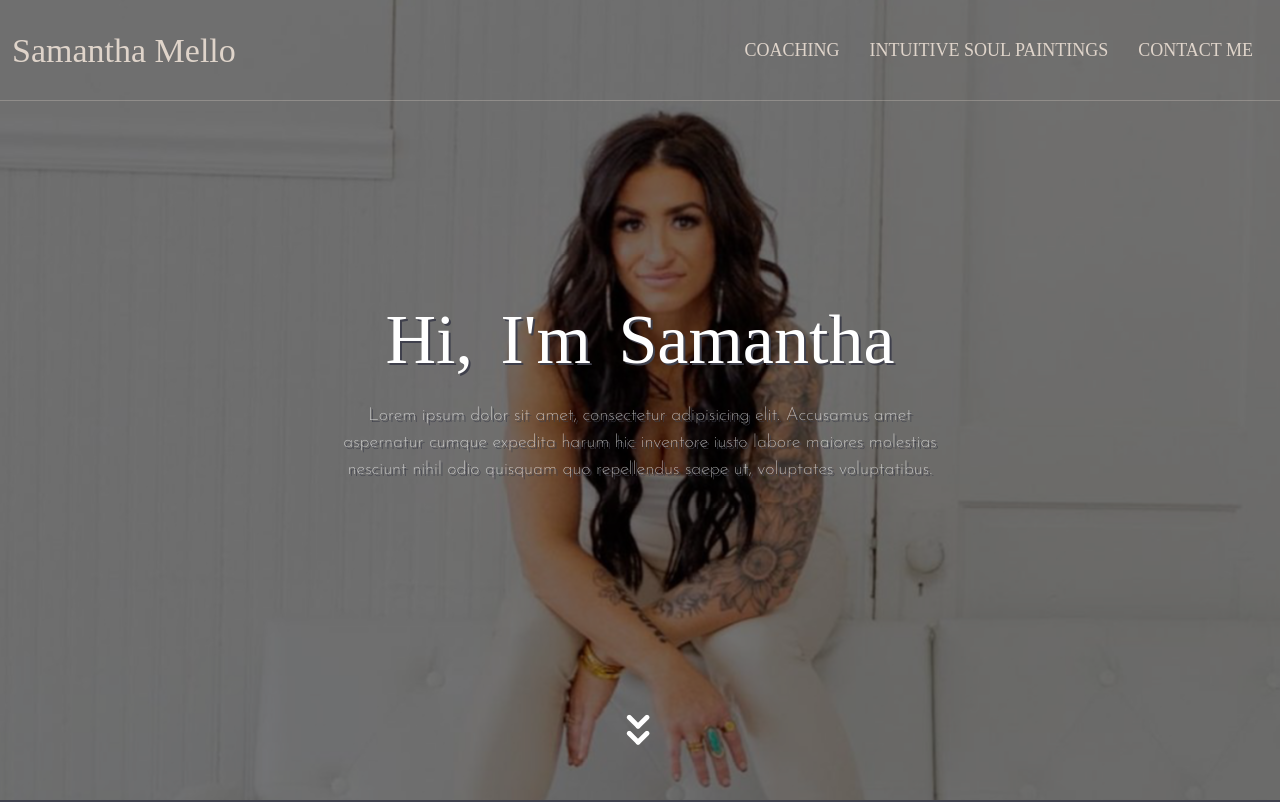
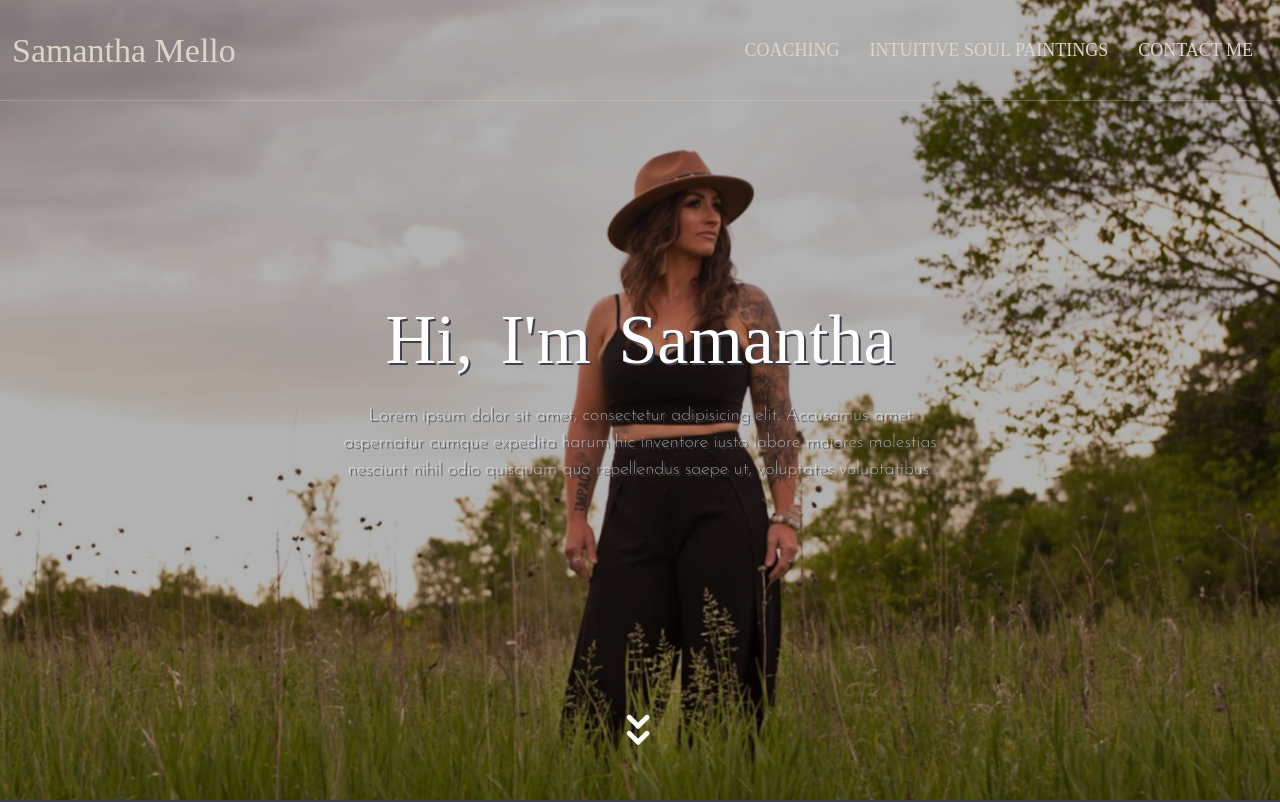
Before and after one commit to ariansamouiehome/samanthamellow, a Next.js app: page / in a window 1280 px wide. Shown: the top 802 px of the page. Built offline with nearby package versions, Linux system fonts and the light colour scheme; grey boxes are pictures that could not be loaded; a web font is replaced by a local one.

Commit message:
intro image

```diff
--- a/containers/Home/index.jsx
+++ b/containers/Home/index.jsx
@@ -49,10 +49,11 @@ const Home = () => {
             <div id="first-component">
                 <FullWidthImageTextBanner
                     title="Hi, I'm Samantha"
-                    backgroundImage="/images/sam.jpeg"
+                    backgroundImage="/images/sam-intro.jpeg"
                     description="Lorem ipsum dolor sit amet, consectetur adipisicing elit. Accusamus amet aspernatur cumque expedita harum hic inventore iusto labore maiores molestias nesciunt nihil odio quisquam quo repellendus saepe ut, voluptates voluptatibus."
                     contentCenter
                     showScrollArrow
+                    halfBackShadow
                     arrowsOnCLick={() => scrollToPosition('intuitive-soul-paintings')}
                 />
             </div>
```
Also changed, not shown: public/images/sam-intro.jpeg (added).
